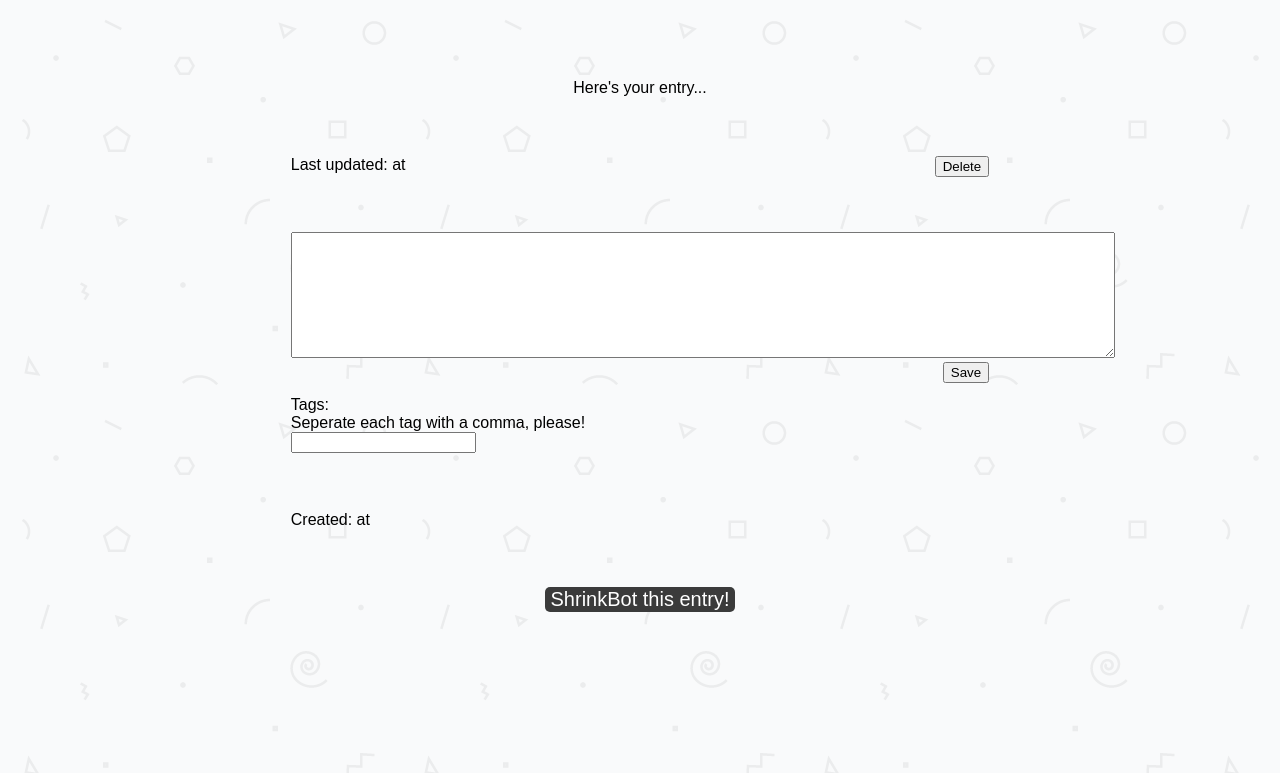
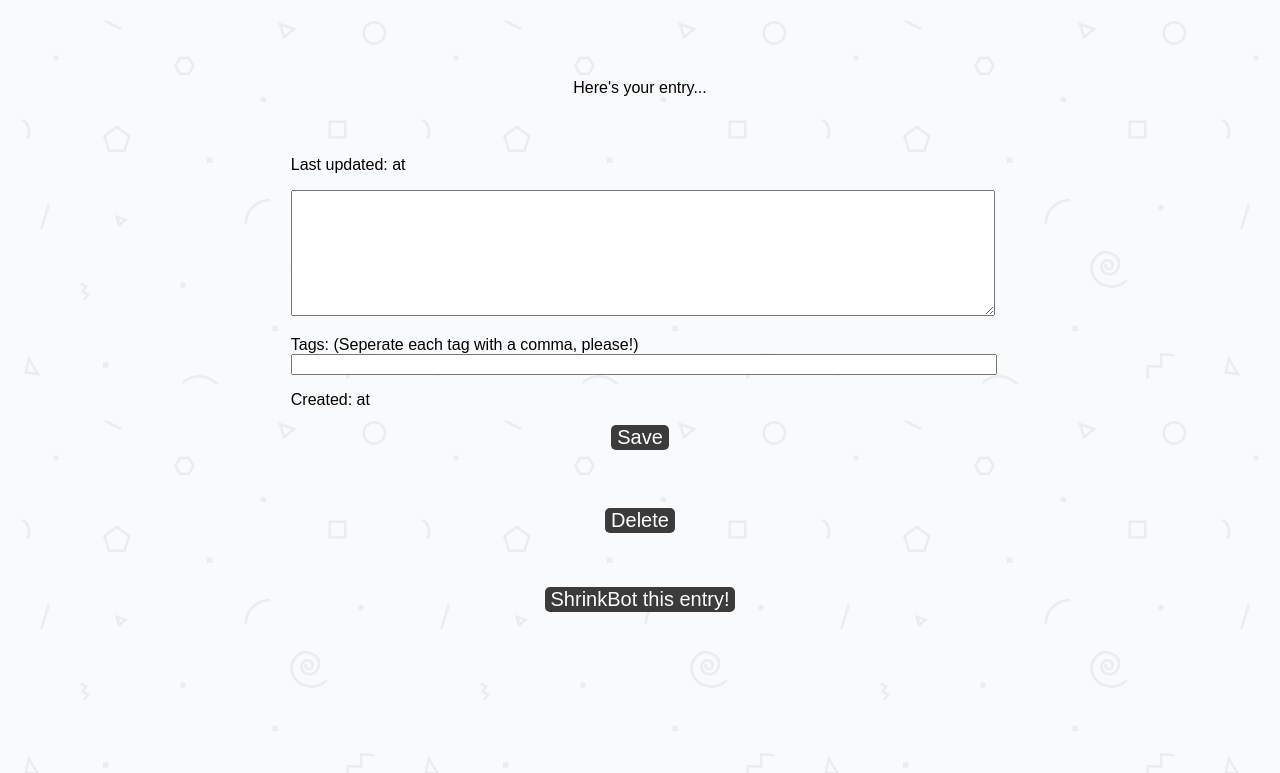
Before and after one commit to tamouse/brain_dump_shrink_bot, a Node server app: template views/show.ejs in a window 1280 px wide. Shown: the top 773 px of the page. Run offline with Node 20, Linux system fonts and the light colour scheme; the template is opened without the code that fills it, so the values that code supplies are empty; some libraries are stand-ins or nearby versions; some web fonts are replaced.

Commit message:
Finished formatting Show page

```diff
--- a/public/stylesheets/style.css
+++ b/public/stylesheets/style.css
@@ -11,7 +11,7 @@
 ul {
   list-style: none; }
 
-button {
+.button {
   font-size: 20px;
   border-radius: 5px;
   border: none;
@@ -30,4 +30,10 @@
 .floatRight {
   float: right; }
 
+.center {
+  text-align: center; }
+
+.fullWidth {
+  width: 100%; }
+
 /*# sourceMappingURL=style.css.map */
--- a/public/stylesheets/style.sass
+++ b/public/stylesheets/style.sass
@@ -11,7 +11,7 @@
 ul
   list-style: none
 
-button
+.button
   font-size: 20px
   border-radius: 5px
   border: none
@@ -30,3 +30,9 @@
 
 .floatRight
   float: right
+
+.center
+  text-align: center
+
+.fullWidth
+  width: 100%
--- a/views/show.ejs
+++ b/views/show.ejs
@@ -11,42 +11,42 @@
 <h1><%= title %></h1>
 <p>Here's your entry...</p>
 
-<form action="'/' + diaryEntry._id + '/delete'" method='delete' class='display'>
+<form action="'/' + diaryEntry._id + '/edit'" method='put' class='display'>
 
   <p>
     Last updated: <%= diaryEntry.getDate(diaryEntry.lastUpdated).format('MM-DD-YYYY') %> at <%= diaryEntry.getDate(diaryEntry.lastUpdated).format('HH:mm') %>
-
-    <input class="button floatRight" type="submit" name="delete" value="Delete">
   </p>
 
-</form>
+  <textarea name="body" class="fullWidth" rows='8' cols='100' placeholder='<%=diaryEntry.body%>'></textarea>
 
-<form action="'/' + diaryEntry._id + '/edit'" method='put' class='display'>
-
-  <textarea name="body" rows='8' cols='100' placeholder='<%=diaryEntry.body%>'></textarea>
-
-  <input class="button floatRight" type="submit" name="save" value="Save">
   <br />
 
   <p>
-    Tags:
+    Tags: (Seperate each tag with a comma, please!)
     <br />
 
-    Seperate each tag with a comma, please!
-    <br />
-
-    <input type="text" placeholder="<% diaryEntry.tags.forEach(function(element) { %>
+    <input class="fullWidth" type="text" placeholder="<% diaryEntry.tags.forEach(function(element) { %>
         <%= element %> + ', '
       <% }) %>">
   </p>
 
+  <p>
+    Created: <%= diaryEntry.getDate(diaryEntry.created).format('MM-DD-YYYY') %> at <%= diaryEntry.getDate(diaryEntry.created).format('HH:mm') %>
+  </p>
+
+  <div class="center">
+    <input class="button" type="submit" name="save" value="Save">
+  </div>
+
 </form>
 
-<p class='display'>
+<form action="'/' + diaryEntry._id + '/delete'" method='delete' class='center'>
+  <input class="button center" type="submit" name="delete" value="Delete">
+</form>
 
-  Created: <%= diaryEntry.getDate(diaryEntry.created).format('MM-DD-YYYY') %> at <%= diaryEntry.getDate(diaryEntry.created).format('HH:mm') %>
-
-</p>
+<br />
+<br />
+<br />
 
 <a href='/'><button class='button'>ShrinkBot this entry!</button></a>
 
```
Also changed, not shown: 1 other file.
